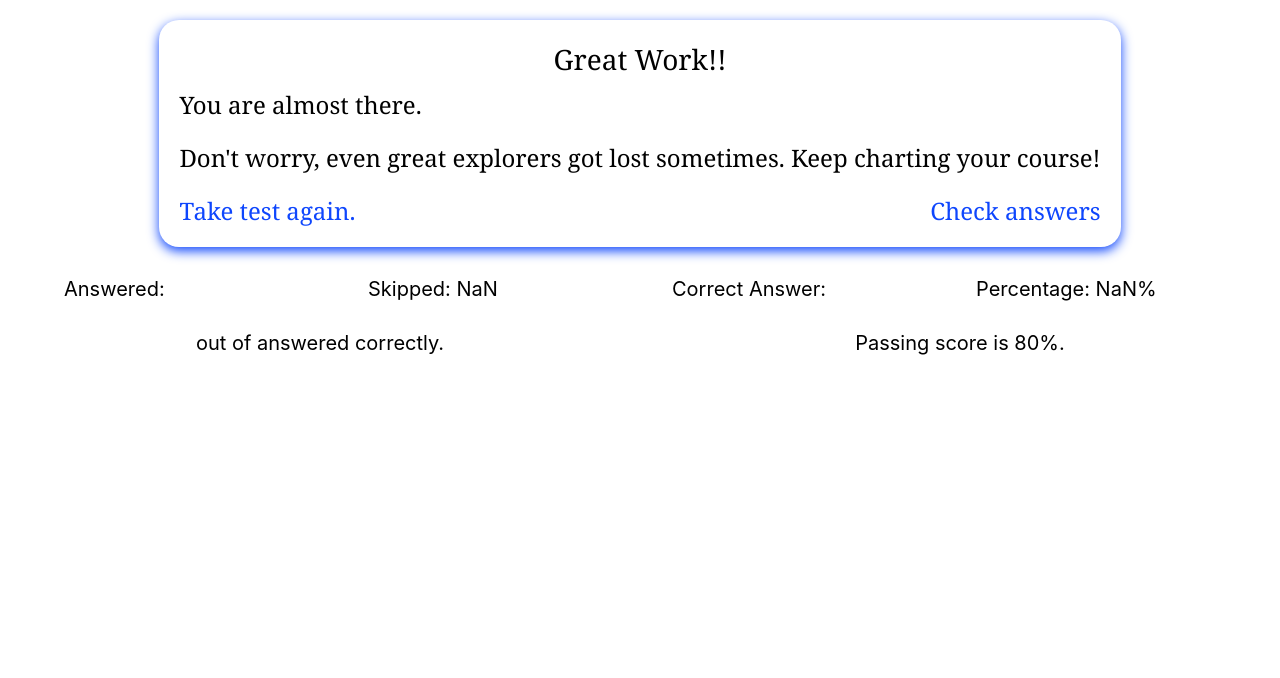
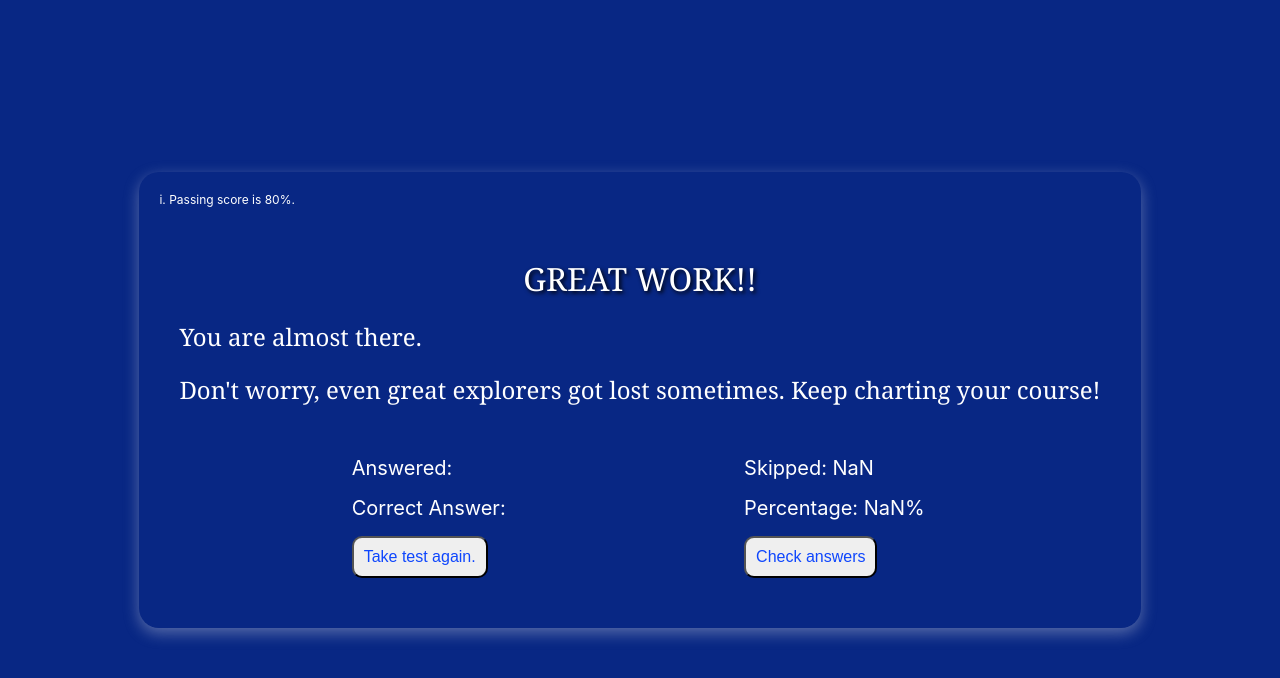
Before and after one commit to hridyacp/saffint_test, a React (Create React App) app: page /result in a window 1280 px wide. Shown: the top 678 px of the page. Built offline with nearby package versions, Linux system fonts and the light colour scheme.

Commit message:
Add styles

```diff
--- a/src/pages/Result/Result.js
+++ b/src/pages/Result/Result.js
@@ -40,45 +40,41 @@ const Result = () => {
     }
 
     return (
-        <div className="App">
+        // <div className="App">
             <div className="result-container">
-                {/* <div className="answered-percent">
-                    <div className="correct-answer">
-                        <FontAwesomeIcon icon={faCheck} />{correctAnswer}<div className="divide"></div> {totalAnswered}%
-                    </div>
-                    <div className="wrong-answer">
-                        <FontAwesomeIcon icon={faXmark} />{wrongAnswer}<div className="divide"></div> {wrongPercent}%
-                    </div>
-                </div> */}
+                <div className="box-container">
+                <Grid container className="total-result">
+                    <Grid item xs={6}>i. Passing score is 80%.</Grid>
+                </Grid>
+                <div className="message-container">
+                <div className="inspire">GREAT WORK!!</div>
 
-                <div className="message-container">
-                <div className="inspire">Great Work!!</div>
-                <div>
-                {isPassed ?
-                    <div className="passed">Congratulations!! You have cleared the test.<div>You really 'mapped' out that quiz! Great job!</div>
-                        <div className="retake"><div className="link" onClick={retakeTest}> Take test again.</div> <div className="link" onClick={checkAnswers}>Check answers</div></div> </div> :
+                {isPassed ?<>
+                 <div className="inspire">YOU WIN!!</div>
+                    <div className="passed"><div>You really 'mapped' out that quiz! Great job!</div></div></> :
                     <div className="failed">You are almost there. <div>Don't worry, even great explorers got lost sometimes. Keep charting your course!</div>
-                        <div className="retake"><div className="link" onClick={retakeTest}> Take test again.</div> <div className="link" onClick={checkAnswers}> Check answers </div></div></div>}
+                      </div>}
                         </div>
-                        </div>
-                        <Grid container className={"answered-result"} justifyContent={"center"} alignItems={"center"}>
-                    <Grid item xs={6} md={3} >
+
+                        <Grid container className={"answered-result"} justifyContent={"center"} alignItems={"center"} spacing={2}>
+                    <Grid item xs={6} md={6} >
                         Answered: {state?.questionsList.filter((answer) => answer?.isAnswered === true).length}
                     </Grid>
-                    <Grid item xs={6} md={3}>
+                    <Grid item xs={6} md={6}>
                         Skipped: {state?.questionsList?.length - state?.questionsList.filter((answer) => answer?.isAnswered === true).length}
                     </Grid>
-                    <Grid item xs={6} md={3}>
+                    <Grid item xs={6} md={6}>
                        Correct Answer: {correctAnswer}
                     </Grid>
-                    <Grid item xs={6} md={3}>
+                    <Grid item xs={6} md={6}>
                        Percentage: {totalAnswered}%
                     </Grid>
+                    <Grid item xs={12} md={6} >
+                <button className="link" onClick={retakeTest}> Take test again.</button>
                 </Grid>
-
-                <Grid container className="total-result">
-                    <Grid item xs={6}>{correctAnswer} out of {state?.questionsList?.length} answered correctly.</Grid>
-                    <Grid item xs={6}>Passing score is 80%.</Grid>
+                <Grid item xs={12} md={6}>
+                 <button className="link" onClick={checkAnswers}>Check answers</button>
+                 </Grid>
                 </Grid>
                         <div>
                 {isCheck ?
@@ -92,8 +88,10 @@ const Result = () => {
                                     <div className='options-contain'>
                                         {quest?.options?.map((item, index) => (
                                             <div className={item?.isCorrect ? `options-div correct` : item?.isSelected && !item?.isCorrect ? 'options-div incorrect' : 'options-div'} key={index}>
-                                             <div className="options" style={{justifyContent:"space-around",width:"50%"}}> <div>{(index + 1 + 9).toString(36)}</div>
-                                                    <div>{item?.label}</div> </div> {item?.isCorrect?<FontAwesomeIcon icon={faCheck} />:item?.isSelected && !item?.isCorrect?<FontAwesomeIcon icon={faXmark} />:<FontAwesomeIcon icon={faXmark} style={{visibility:"hidden"}}/>}
+                                             <div className="option" style={{justifyContent:"space-around",width:"50%"}}> <div>{(index + 1 + 9).toString(36)}</div>
+                                                    <div>{item?.label}</div>
+                                                    </div>
+                                                     {item?.isCorrect?<FontAwesomeIcon icon={faCheck} />:item?.isSelected && !item?.isCorrect?<FontAwesomeIcon icon={faXmark} />:<FontAwesomeIcon icon={faXmark} style={{visibility:"hidden"}}/>}
                                             </div>
                                         ))}
                                     </div>
@@ -103,8 +101,9 @@ const Result = () => {
                      </Grid>
                     : ""}
                     </div>
+                    </div>
             </div>
-        </div>
+        // </div>
     )
 }
 export default Result;
--- a/src/pages/Result/result.css
+++ b/src/pages/Result/result.css
@@ -1,17 +1,31 @@
 .result-container{
     display: flex;
+    justify-content: center;
+    align-items: center;
+    padding-top: 20px;
+    background-color: #082784;
+    color:white;
+    min-height:100%;
+    background-size: contain;
+    padding:10px;
+}
+.box-container{
+    display: flex;
     flex-direction: column;
-    justify-content: flex-start;
-    align-items: center;
-    height:100vh;
     gap:30px;
-    padding-top: 20px;
+    height: inherit;
+    border-radius: 20px;
+    box-shadow: rgba(238, 237, 237, 0.35) 0px 5px 15px;
+    padding:20px;
+    margin:80px;
 }
 .answered-result{
     font-size: 20px;
     width: 100%;
+    text-align: center;
+    padding-left:5%;
     text-align: left;
-    padding-left:5%;
+    padding-left: 20%;
 }
 
 .answered-percent{
@@ -22,22 +36,7 @@
     font-size: 24px;
     width:80%;
 }
-.correct-answer{
-    background-color: rgb(18, 241, 18);
-    display:flex;
-    justify-content: space-around;
-    align-items: center;
-    width:150px;
-    height:60px;
-}
-.wrong-answer{
-    background-color: #F992A7;
-    display:flex;
-    justify-content: space-around;
-    align-items: center;
-    width:150px;
-    height:60px;
-}
+
 .message-container{
     /* background-color: #F992A7; */
     padding: 20px;
@@ -46,26 +45,25 @@
     color:black;
     display:flex;
     flex-direction: column;
-    gap:10px;
-    box-shadow: #0E46FCff 0px 4px 12px;
+    justify-content: center;
+    align-items: center;
+    gap:20px;
 }
 .inspire{
-font-size: 28px;
+font-size: 32px;
 font-family:Georgia, 'Times New Roman', Times, serif;
-}
-.divide{
-    border-right: 1px solid white;
-    height:30px;
-    width: 2px;
+color:white;
+text-shadow: 2px 2px 4px #000000;
 }
 
 .passed{
-      font-size: 24px;
+      font-size: 20px;
       display: flex;
       flex-direction: column;
       gap:20px;
       text-align: left;
-      font-family:Georgia, 'Times New Roman', Times, serif
+      font-family:Georgia, 'Times New Roman', Times, serif;
+      color:white;
 }
 
 .failed{
@@ -74,10 +72,11 @@ font-family:Georgia, 'Times New Roman', Times, serif;
     flex-direction: column;
     gap:20px;
     text-align: left;
-    font-family:Georgia, 'Times New Roman', Times, serif
+    font-family:Georgia, 'Times New Roman', Times, serif;
+    color:white;
 }
 .total-result{
-    font-size: 20px;
+    font-size: 12px;
     display: flex;
     justify-content: space-between;
     width: 90%;
@@ -87,8 +86,11 @@ font-family:Georgia, 'Times New Roman', Times, serif;
     justify-content: space-between;
 }
 .link{
+    padding:10px;
+    border-radius: 10px;
     cursor: pointer;
     color: #0E46FD;
+    font-size: 16px;
 }
 .question-contain{
     display: flex;
@@ -103,7 +105,7 @@ font-family:Georgia, 'Times New Roman', Times, serif;
 .option-main{
     width:100%;
     display:flex;
-    justify-content: center;
+    justify-content: flex-start;
 }
 .options-contain{
     background-color: #0E46FCff;
@@ -126,7 +128,13 @@ font-family:Georgia, 'Times New Roman', Times, serif;
   color:white;
   padding:1%;
 }
-
+.option{
+    width: 40%;
+    height: 60px;
+    display: flex;
+    align-items: center;
+    justify-content: center;
+  }
 .correct{
     background-color:white;
     color:#2057FD;
@@ -136,6 +144,12 @@ font-family:Georgia, 'Times New Roman', Times, serif;
   background-color: #FC6F0E;
 }
 @media only screen and (max-width: 980px) {
+    .result-container{
+        padding:5px;
+    }
+    .box-container{
+        margin:20px;
+    }
     .options-contain{
         background-color: #0E46FCff;
         display:flex;
@@ -155,24 +169,23 @@ font-family:Georgia, 'Times New Roman', Times, serif;
     .result-container{
         padding:50px 20px 50px 20px;
     }
-    .correct-answer{
-        width:100px;
-        height:60px;
-    }
-    .wrong-answer{
-        width:100px;
-        height:60px;
+    .option-main{
+        justify-content: center;
     }
     .answered-percent{
         font-size: 18px;
     }
+    .answered-result{
+        text-align: center;
+        padding-left:5%;
+        text-align: left;
+        font-size: 20px;
+    }
     .total-result{
         flex-direction: column;
-        font-size: 20px;
+        font-size: 12px;
     }
-    .answered-result{
-        font-size: 20px;
-    }
+
     .passed{
         font-size: 20px;
     }
```
